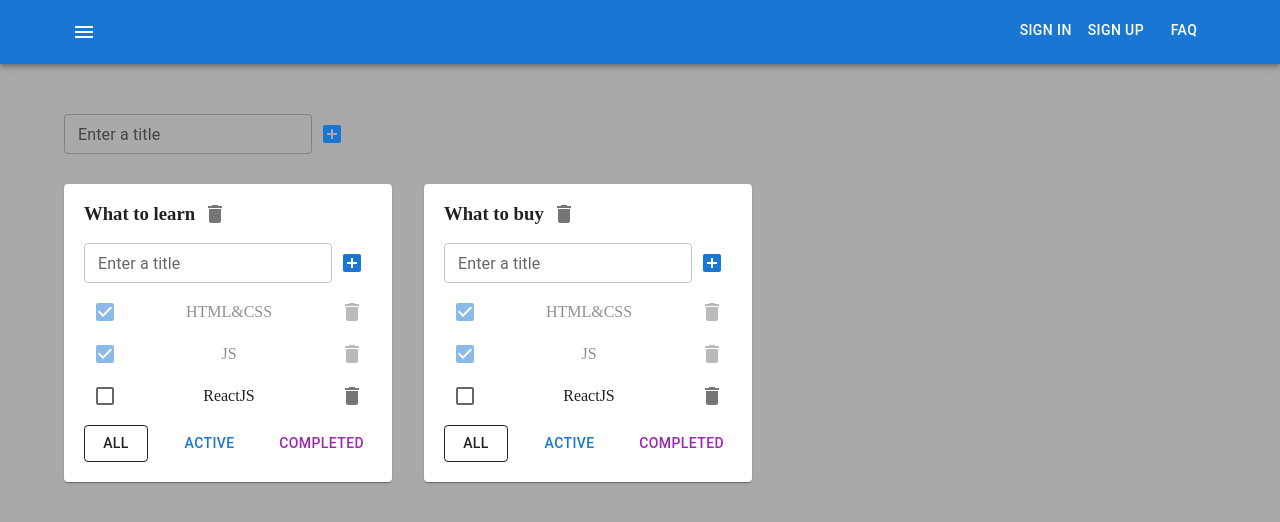
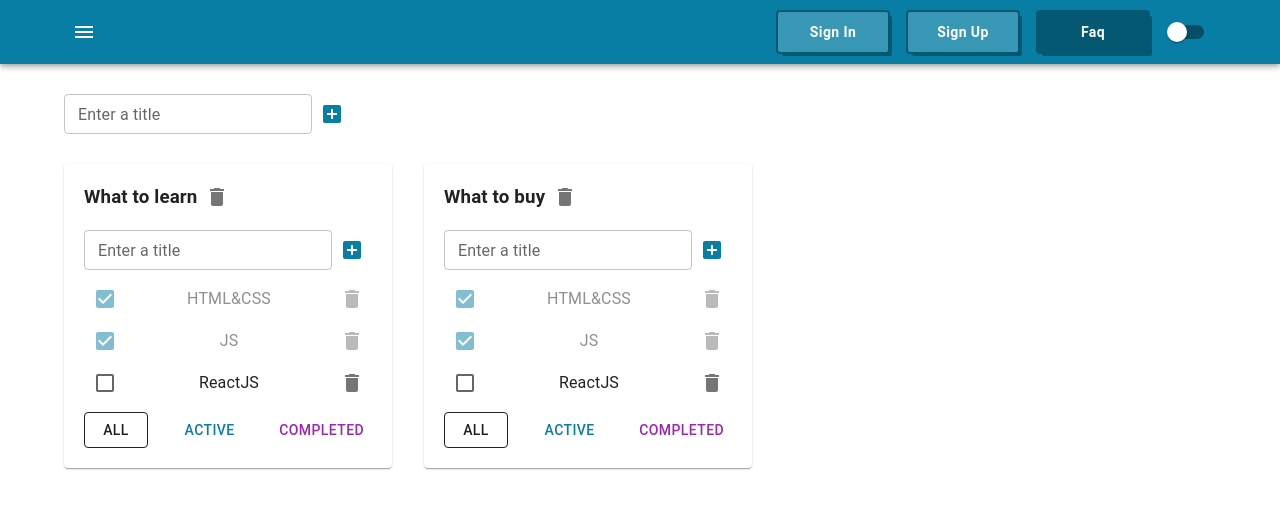
Before and after one commit to L1bertyCode/todolist-react, a React (Vite) app: page / in a window 1280 px wide. Shown: the top 522 px of the page. Built offline with nearby package versions, Linux system fonts and the light colour scheme.

Commit message:
cr NBtn, u SWThm

```diff
--- a/src/App.tsx
+++ b/src/App.tsx
@@ -6,13 +6,19 @@
 
 import AppBar from '@mui/material/AppBar';
 import Toolbar from '@mui/material/Toolbar';
-import Button from '@mui/material/Button';
 import IconButton from '@mui/material/IconButton';
 import MenuIcon from '@mui/icons-material/Menu';
 import Container from '@mui/material/Container';
 import Grid from '@mui/material/Grid2';
 import Paper from '@mui/material/Paper';
 import { containerSx } from './TodolistItem/TodolistItem.styles';
+import { NavButton } from './NavButton/NavButton';
+
+import { createTheme, ThemeProvider } from '@mui/material/styles';
+import Switch from '@mui/material/Switch';
+import CssBaseline from '@mui/material/CssBaseline';
+
+type ThemeMode = 'dark' | 'light';
 
 export type Todolist = {
   id: string;
@@ -32,6 +38,19 @@
 export type FilterValues = "all" | "active" | "completed";
 
 export const App = () => {
+  const [themeMode, setThemeMode] = useState<ThemeMode>('light');
+  const theme = createTheme({
+    palette: {
+      mode: themeMode,
+      primary: {
+        main: '#087EA4',
+      },
+    },
+  });
+  const changeMode = () => {
+    setThemeMode(themeMode === 'light' ? 'dark' : 'light');
+  };
+
   const todolistId1 = v1();
   const todolistId2 = v1();
 
@@ -90,7 +109,8 @@
   };
 
   return (
-    <div className="app">
+    <ThemeProvider theme={theme}>
+      <CssBaseline />
       <AppBar position="static" sx={{ mb: '30px' }}>
         <Toolbar>
           <Container maxWidth={'lg'} sx={containerSx}>
@@ -98,9 +118,10 @@
               <MenuIcon />
             </IconButton>
             <div>
-              <Button color="inherit">Sign in</Button>
-              <Button color="inherit">Sign up</Button>
-              <Button color="inherit">Faq</Button>
+              <NavButton color="inherit">Sign in</NavButton>
+              <NavButton color="inherit">Sign up</NavButton>
+              <NavButton background={theme.palette.primary.dark}>Faq</NavButton>
+              <Switch color={'default'} onChange={changeMode} />
             </div>
           </Container>
         </Toolbar>
@@ -140,6 +161,7 @@
           )}
         </Grid>
       </Container>
-    </div>
+    </ThemeProvider>
+
   );
 };
--- /dev/null
+++ b/src/NavButton/NavButton.ts
@@ -0,0 +1,18 @@
+import { styled } from '@mui/material/styles';
+import Button from '@mui/material/Button';
+
+type Props = {
+  background?: string;
+};
+
+export const NavButton = styled(Button)<Props>(({ background, theme }) => ({
+  minWidth: '110px',
+  fontWeight: 'bold',
+  boxShadow: `0 0 0 2px ${theme.palette.primary.dark}, 4px 4px 0 0 ${theme.palette.primary.dark}`,
+  borderRadius: '2px',
+  textTransform: 'capitalize',
+  margin: '0 10px',
+  padding: '8px 24px',
+  color: theme.palette.primary.contrastText,
+  background: background || theme.palette.primary.light,
+}));
--- a/src/index.css
+++ b/src/index.css
@@ -1,8 +1,3 @@
-body {
-  background: darkgray;
-  margin: 0;
-}
-
 /* :root {
   font-family: Inter, system-ui, Avenir, Helvetica, Arial, sans-serif;
   line-height: 1.5;
```
